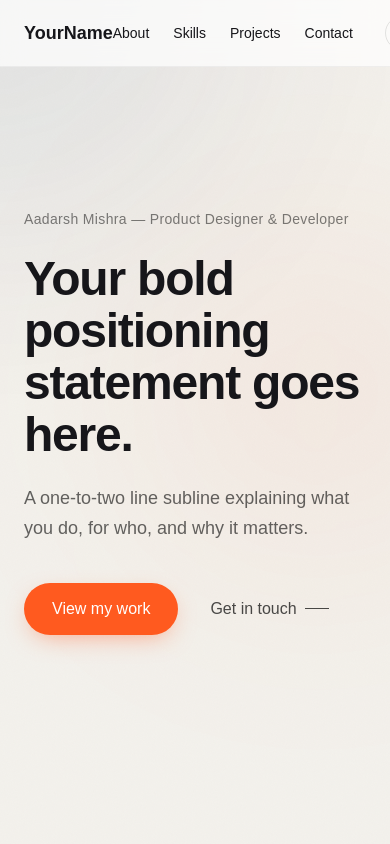
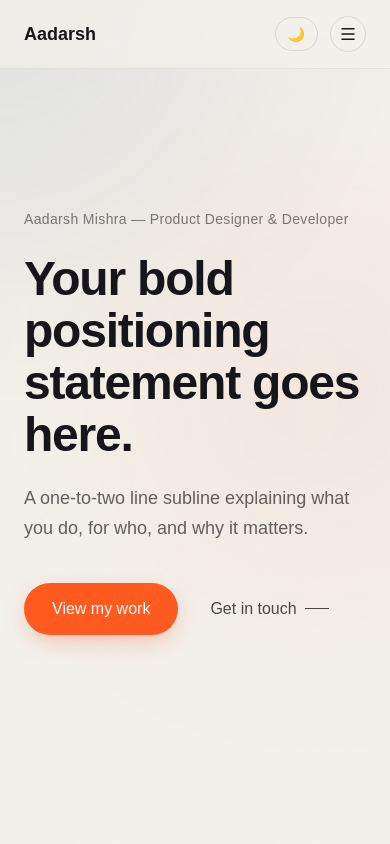
Before and after one commit to Aadarsh6/AadarshM.me, a React (Vite) app: page / in a window 390 px wide. Shown: the top 844 px of the page. Built offline with nearby package versions, Linux system fonts and the light colour scheme.

Commit message:
responsive navabr

```diff
--- a/src/components/NavBar.tsx
+++ b/src/components/NavBar.tsx
@@ -1,4 +1,6 @@
 import { useState, useEffect, useRef } from "react";
+import { motion, AnimatePresence } from "framer-motion";
+import { Menu, X } from "lucide-react";
 import { useTheme } from "../Context/ThemeContext";
 import { cn } from "../lib/utils";
 
@@ -12,6 +14,7 @@
 function NavBar() {
   const { theme, toggleTheme } = useTheme();
   const [visible, setVisible] = useState(true);
+  const [menuOpen, setMenuOpen] = useState(false);
   const lastScrollY = useRef(0);
 
   useEffect(() => {
@@ -22,10 +25,9 @@
       if (currentScrollY < 50) {
         setVisible(true);
       } else if (diff > 5) {
-      // scrolling down
         setVisible(false);
+        setMenuOpen(false); // close mobile menu if user scrolls down
       } else if (diff < -5) {
-      // scrolling up
         setVisible(true);
       }
 
@@ -36,25 +38,34 @@
     return () => window.removeEventListener("scroll", handleScroll);
   }, []);
 
+  // Lock body scroll while the mobile menu is open
+  useEffect(() => {
+    document.body.style.overflow = menuOpen ? "hidden" : "";
+    return () => {
+      document.body.style.overflow = "";
+    };
+  }, [menuOpen]);
+
   return (
     <nav
       className={cn(
-        "fixed top-0 left-0 w-full z-50 transition-transform duration-300",
-        "bg-white/70 dark:bg-black/50 backdrop-blur-md border-b border-black/5 dark:border-white/10",
+        "fixed left-0 top-0 z-50 w-full transition-transform duration-300",
+        "border-b border-black/5 bg-bg-light/70 backdrop-blur-md dark:border-white/10 dark:bg-bg-dark/60",
         visible ? "translate-y-0" : "-translate-y-full"
       )}
     >
-      <div className="max-w-6xl mx-auto flex items-center justify-between px-6 py-4">
-        <a href="#hero" className="font-display font-bold text-lg">
-          YourName
+      <div className="mx-auto flex max-w-6xl items-center justify-between px-6 py-4">
+        <a href="#hero" className="font-display text-lg font-bold text-text-light dark:text-text-dark">
+          Aadarsh
         </a>
 
-        <div className="flex items-center gap-6">
+        {/* Desktop nav */}
+        <div className="hidden items-center gap-8 md:flex">
           {NAV_LINKS.map((link) => (
             <a
               key={link.href}
               href={link.href}
-              className="text-sm font-medium hover:text-accent transition-colors"
+              className="text-sm font-medium text-text-light/75 transition-colors hover:text-secondary dark:text-text-dark/75"
             >
               {link.label}
             </a>
@@ -63,12 +74,60 @@
           <button
             onClick={toggleTheme}
             aria-label="Toggle theme"
-            className="ml-2 px-3 py-1.5 rounded-full border border-black/10 dark:border-white/20 text-sm"
+            className="rounded-full border border-black/10 px-3 py-1.5 text-sm transition-colors hover:border-secondary/40 dark:border-white/20"
           >
             {theme === "dark" ? "☀️" : "🌙"}
           </button>
         </div>
+
+        {/* Mobile controls */}
+        <div className="flex items-center gap-3 md:hidden">
+          <button
+            onClick={toggleTheme}
+            aria-label="Toggle theme"
+            className="rounded-full border border-black/10 px-3 py-1.5 text-sm dark:border-white/20"
+          >
+            {theme === "dark" ? "☀️" : "🌙"}
+          </button>
+          <button
+            onClick={() => setMenuOpen((v) => !v)}
+            aria-label={menuOpen ? "Close menu" : "Open menu"}
+            aria-expanded={menuOpen}
+            className="rounded-full border border-black/10 p-2 text-text-light dark:border-white/20 dark:text-text-dark"
+          >
+            {menuOpen ? <X size={18} /> : <Menu size={18} />}
+          </button>
         </div>
+      </div>
+
+      {/* Mobile menu panel */}
+      <AnimatePresence>
+        {menuOpen && (
+          <motion.div
+            initial={{ opacity: 0, height: 0 }}
+            animate={{ opacity: 1, height: "auto" }}
+            exit={{ opacity: 0, height: 0 }}
+            transition={{ duration: 0.3, ease: "easeInOut" }}
+            className="overflow-hidden border-t border-black/5 bg-bg-light/95 backdrop-blur-md dark:border-white/10 dark:bg-bg-dark/95 md:hidden"
+          >
+            <div className="flex flex-col px-6 py-4">
+              {NAV_LINKS.map((link, i) => (
+                <motion.a
+                  key={link.href}
+                  href={link.href}
+                  onClick={() => setMenuOpen(false)}
+                  initial={{ opacity: 0, x: -8 }}
+                  animate={{ opacity: 1, x: 0 }}
+                  transition={{ duration: 0.25, delay: i * 0.05 }}
+                  className="border-b border-black/5 py-3 text-base font-medium text-text-light/85 last:border-0 dark:border-white/10 dark:text-text-dark/85"
+                >
+                  {link.label}
+                </motion.a>
+              ))}
+            </div>
+          </motion.div>
+        )}
+      </AnimatePresence>
     </nav>
   );
 }
```
Lines whose indentation alone changed are shown as unchanged.
